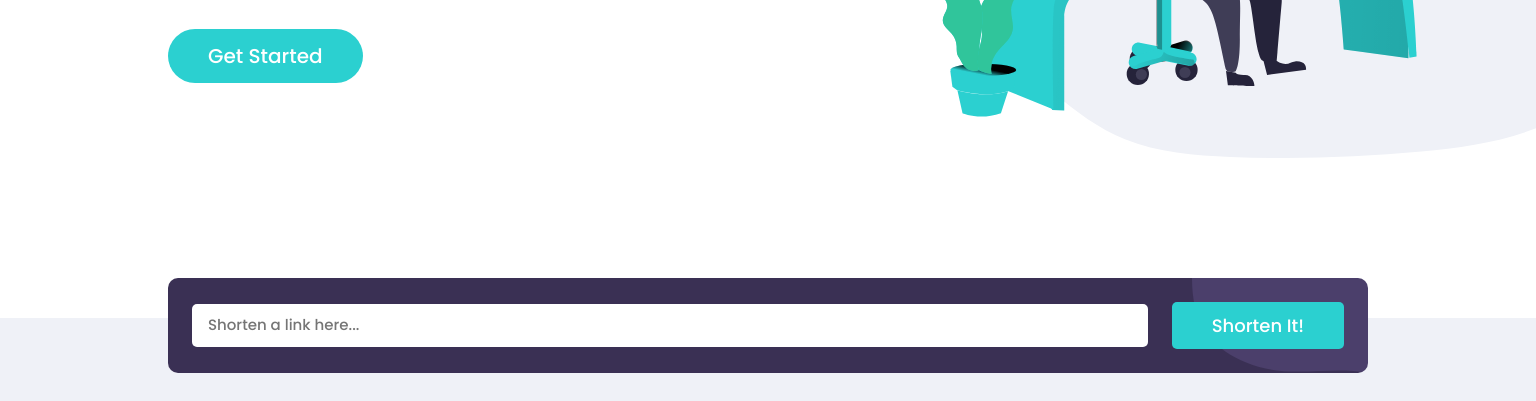
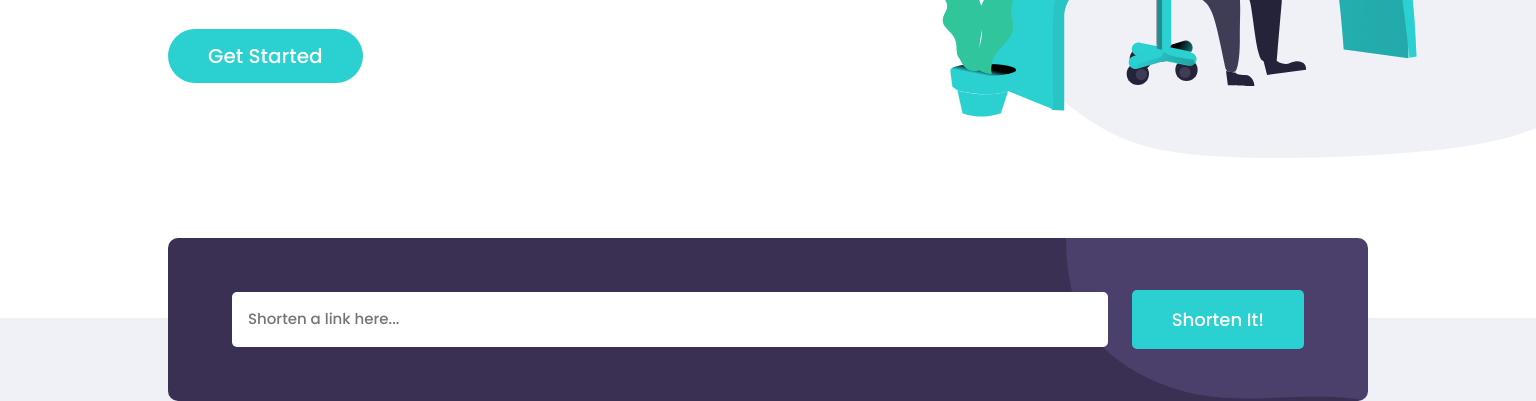
Before and after one commit to Tupchu/url-shortener, a website built with Vite: page index.html in a window 1536 px wide. Shown: the part 457-858 px from the top of the page. Before the commit the page ends 830 px from the top, so only its background shows below. Built offline with nearby package versions, Linux system fonts and the light colour scheme.

Commit message:
Added desktop style for link submission

```diff
--- a/index.html
+++ b/index.html
@@ -4,10 +4,6 @@
     <meta charset="UTF-8" />
     <link rel="icon" type="image/svg+xml" href="/public/images/favicon.png" />
     <meta name="viewport" content="width=device-width, initial-scale=1.0" />
-    <script
-      src="https://kit.fontawesome.com/d1dfda510c.js"
-      crossorigin="anonymous"
-    ></script>
     <link rel="stylesheet" href="style.css" />
     <title>Frontend Mentor Challenge</title>
   </head>
@@ -17,9 +13,6 @@
         <a href="#" class="logo"
           ><img src="public/images/logo.svg" alt="Shortly Logo"
         /></a>
-        <!-- <i class="fa-solid fa-bars"></i> -->
-        <!-- <i class="fa-solid fa-x"></i> -->
-
         <div class="nav-items">
           <ul class="nav-links">
             <li><a href="">Features</a></li>
--- a/style.css
+++ b/style.css
@@ -494,6 +494,7 @@ nav a:hover {
     padding: 0 10.5rem;
   }
 
+  /* Header */
   .hero-cta h1 {
     font-size: 5rem;
     line-height: 5.625rem;
@@ -502,6 +503,21 @@ nav a:hover {
 
   .hero-cta p {
     font-size: var(--fs-lg);
+  }
+
+  /* Submission */
+  .link-submission {
+    padding: 3.25rem 4rem;
+    margin-top: -5rem;
+  }
+
+  .link-submission input {
+    padding: 1rem 0;
+    padding-left: 1rem;
+  }
+
+  .link-submission button {
+    padding: 1rem 2.5rem;
   }
 }
 
```
